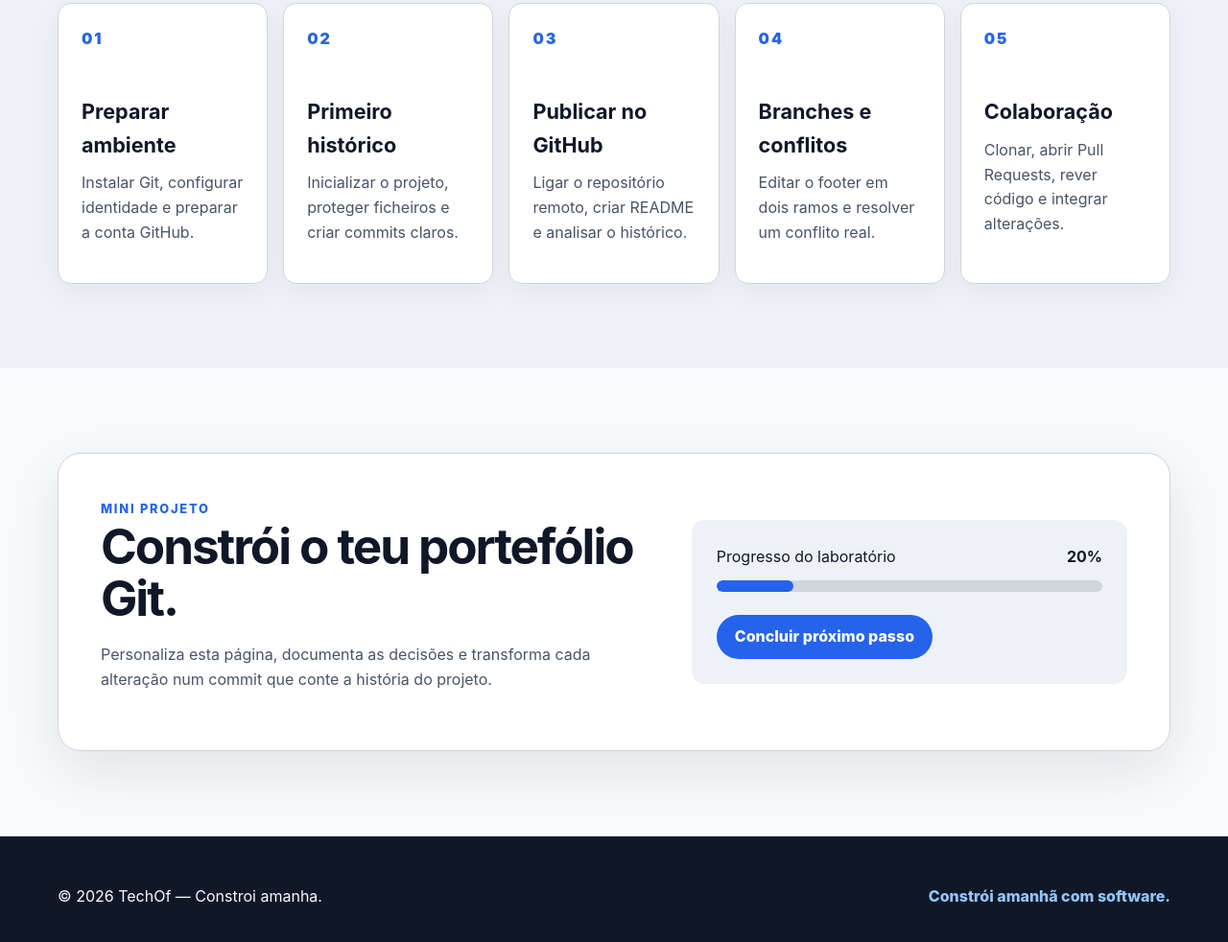
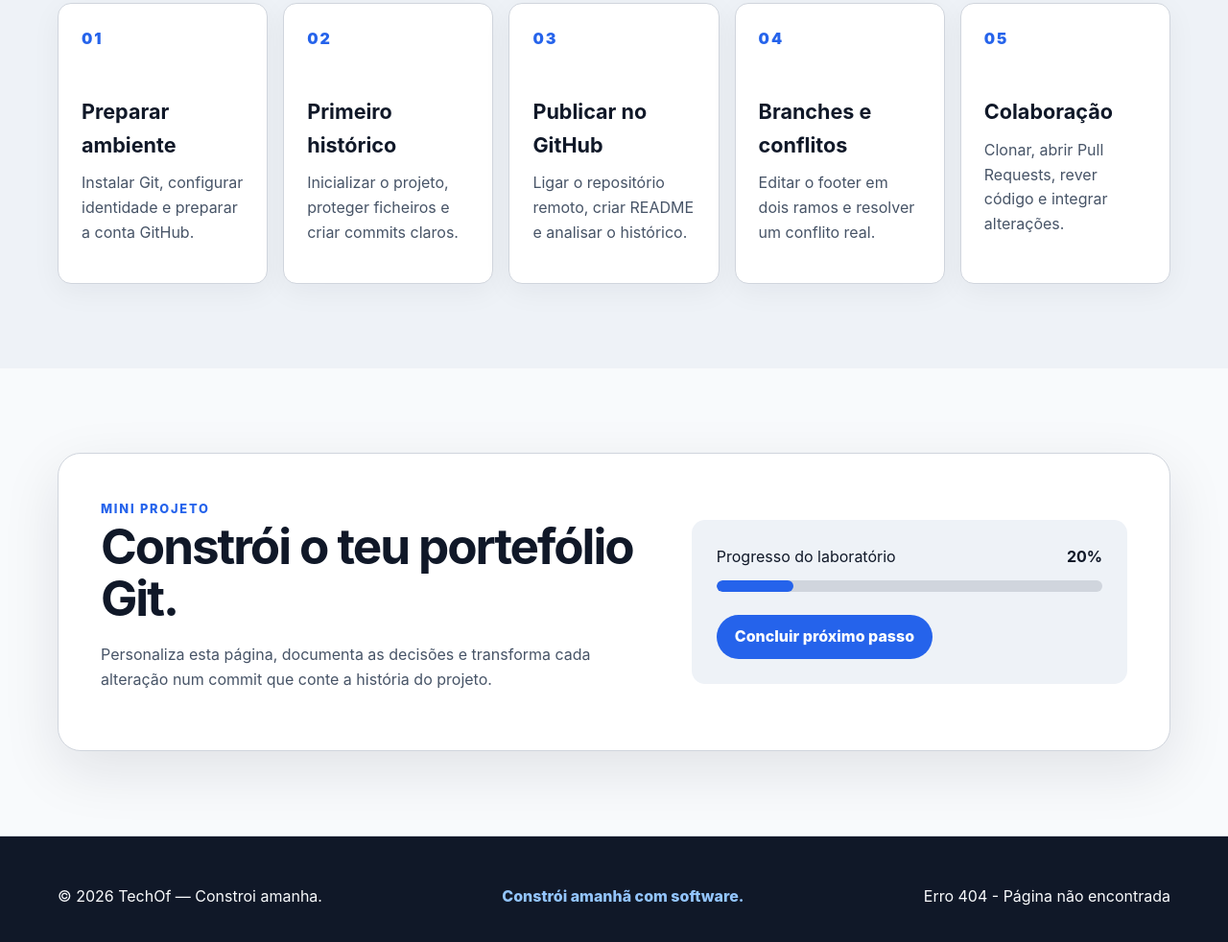
Before and after one commit to pflt/techof-git-lab-student, a plain HTML site: page index.html in a window 1280 px wide. Shown: the part 1341-2323 px from the top of the page at 96% size. Drawn offline with Linux system fonts and the light colour scheme.

Commit message:
Adiciona alterações do Gabriel

```diff
--- a/index.html
+++ b/index.html
@@ -154,6 +154,7 @@ $ git commit -m "feat: criar website inicial"</code></pre>
     <div class="container footer-inner">
       <p id="footer-message">© <span id="current-year"></span> TechOf — Constroi amanha.</p>
       <p id="footer-tagline">Constrói amanhã com software.</p>
+      <p>Erro 404 - Página não encontrada</p>
     </div>
   </footer>
 </body>
```
